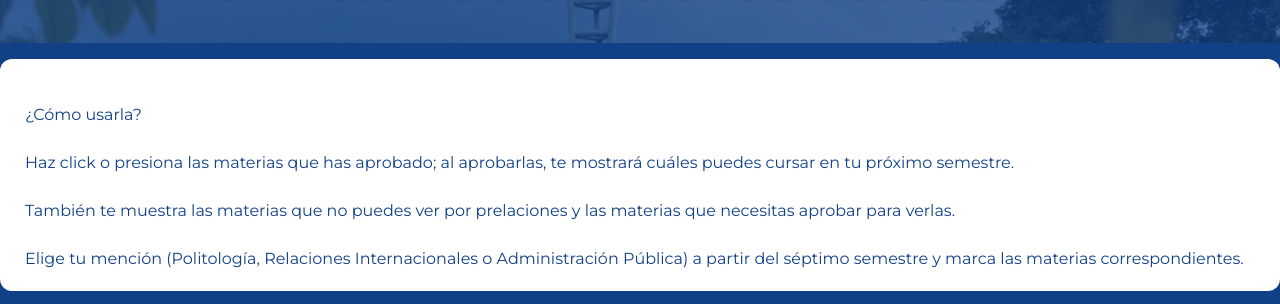
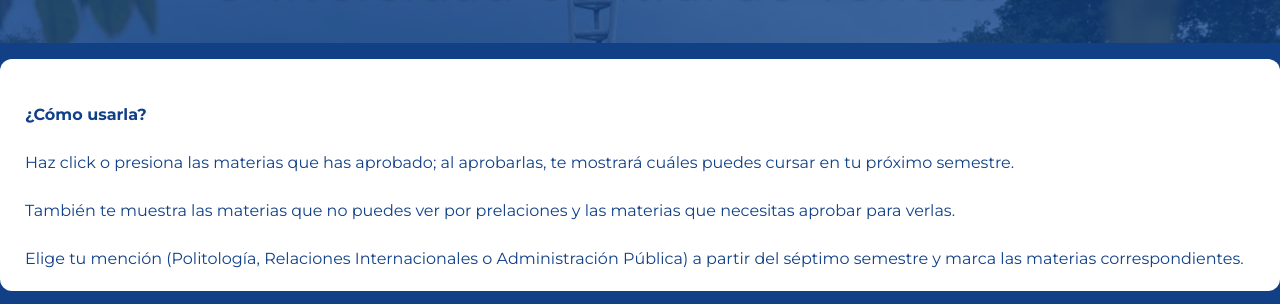
Before and after one commit to paoladag/Malla-EEPA, a plain HTML site: page index.html in a window 1280 px wide. Shown: the part 224-528 px from the top of the page. Drawn offline with Linux system fonts and the light colour scheme.

Commit message:
Update index.html

```diff
--- a/index.html
+++ b/index.html
@@ -275,7 +275,7 @@
 
   <!-- Cuadro blanco con instrucción entre header y columnas -->
   <div class="info-box">
-    ¿Cómo usarla?
+    <strong>¿Cómo usarla?</strong>
 
     Haz click o presiona las materias que has aprobado; al aprobarlas, te mostrará cuáles puedes cursar en tu próximo semestre.
 
```
